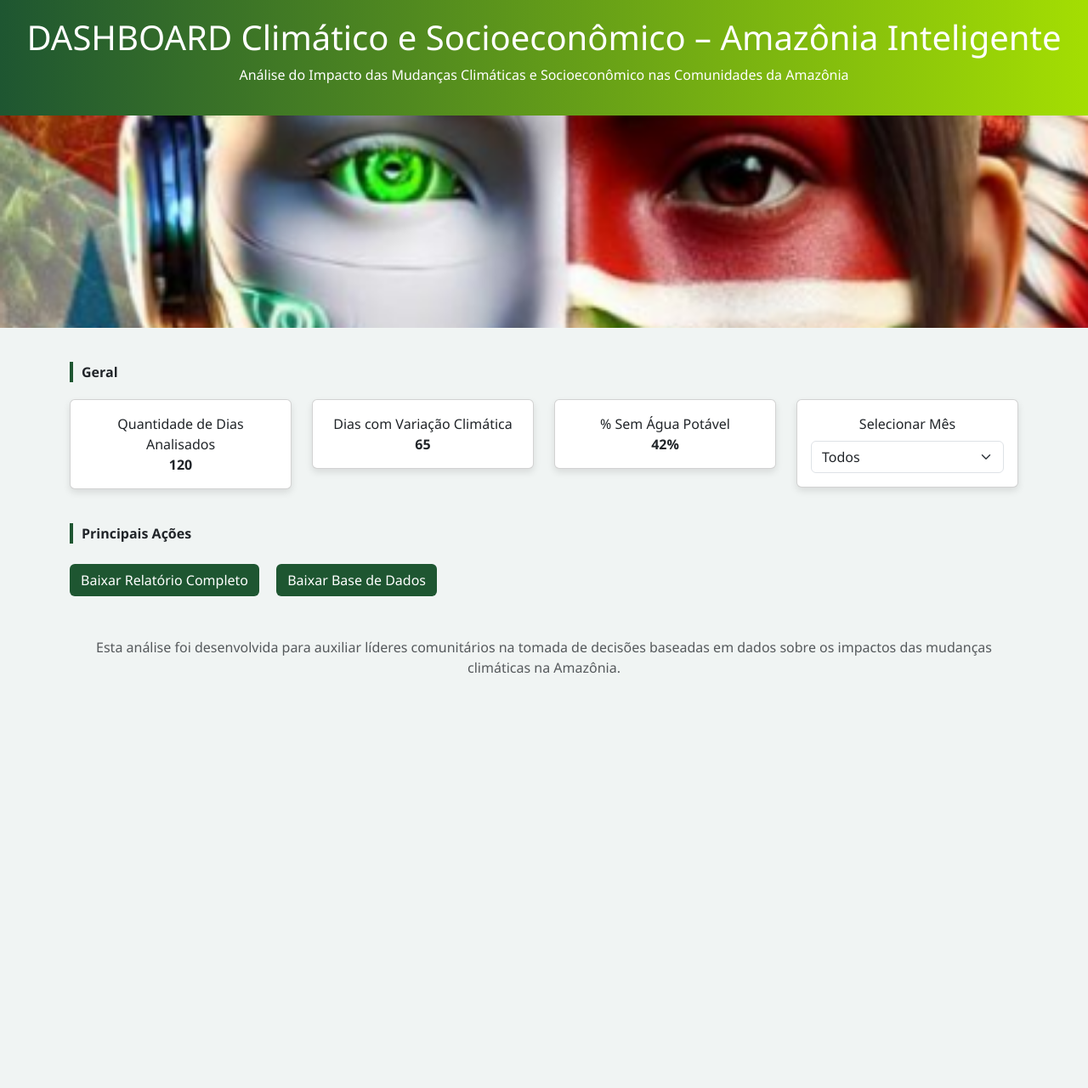
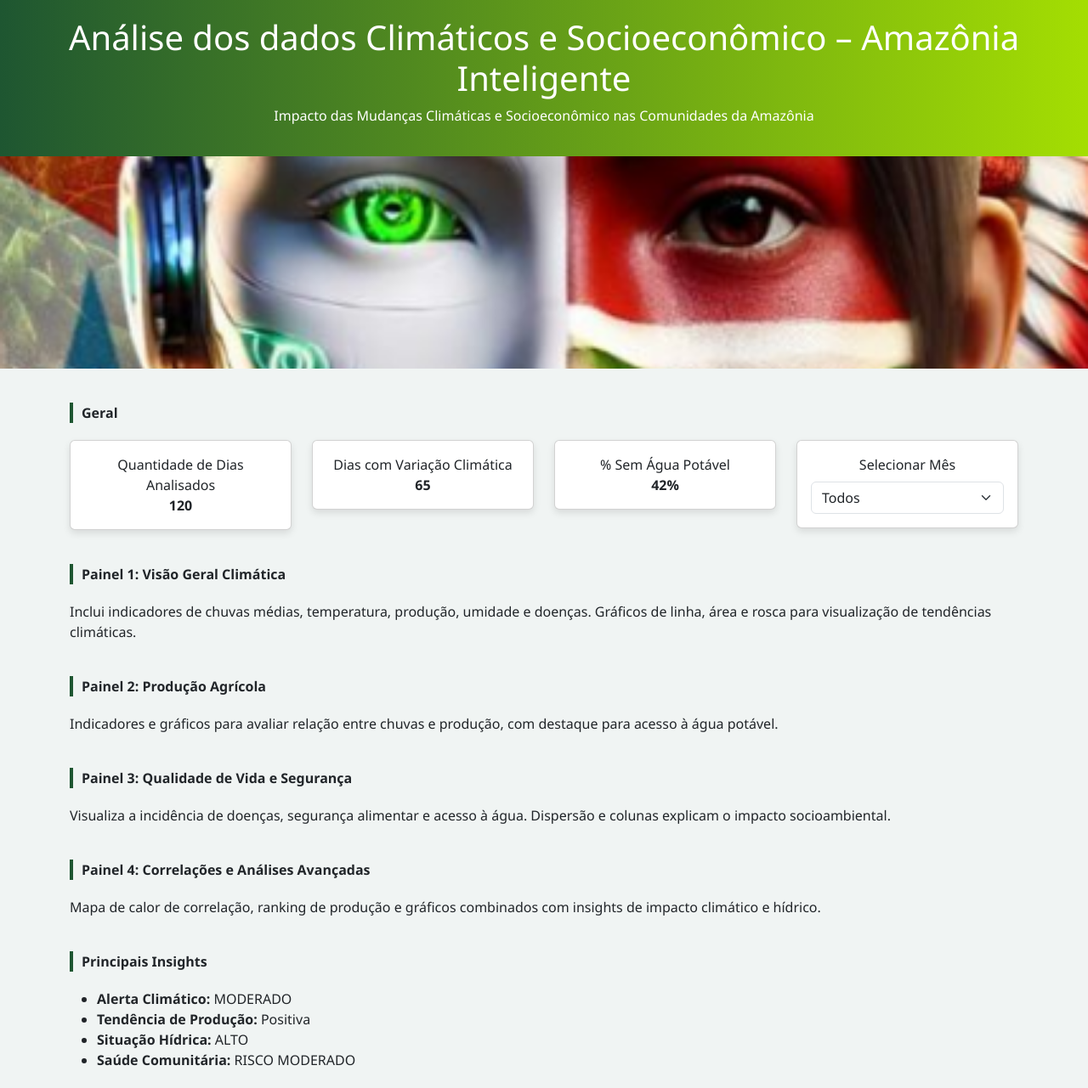
Before and after one commit to jjuniorlopes/dashboard-amazonia, a plain HTML site: page index.html in a window 1280 px wide. Shown: the top 1281 px of the page at 85% size. Before the commit the page ends 800 px from the top, so only its background shows below. Drawn offline with nearby package versions, Linux system fonts and the light colour scheme.

Commit message:
Update index.html

```diff
--- a/index.html
+++ b/index.html
@@ -4,7 +4,7 @@
 <head>
   <meta charset="UTF-8" />
   <meta name="viewport" content="width=device-width, initial-scale=1.0" />
-  <title>DASHBOARD Climático e Socioeconômico – Amazônia Inteligente</title>
+  <title>Análise dos dados Climáticos e Socioeconômico – Amazônia Inteligente</title>
   <link href="https://cdn.jsdelivr.net/npm/bootstrap@5.3.0/dist/css/bootstrap.min.css" rel="stylesheet" />
   <style>
     body {
@@ -40,8 +40,8 @@
 </head>
 <body>
   <div class="header">
-    <h1>DASHBOARD Climático e Socioeconômico – Amazônia Inteligente</h1>
-    <p>Análise do Impacto das Mudanças Climáticas e Socioeconômico nas Comunidades da Amazônia</p>
+    <h1>Análise dos dados Climáticos e Socioeconômico – Amazônia Inteligente</h1>
+    <p>Impacto das Mudanças Climáticas e Socioeconômico nas Comunidades da Amazônia</p>
   </div>
 
   <img src="Logo.PNG" alt="Logo Projeto" class="banner-img" />
@@ -49,10 +49,17 @@
   <div class="container">
     <div class="section-title">Geral</div>
     <div class="row text-center mb-4">
-      <div class="col-md-3"><div class="card p-3">Quantidade de Dias Analisados<br /><strong>120</strong></div></div>
-      <div class="col-md-3"><div class="card p-3">Dias com Variação Climática<br /><strong>65</strong></div></div>
-      <div class="col-md-3"><div class="card p-3">% Sem Água Potável<br /><strong>42%</strong></div></div>
-      <div class="col-md-3"><div class="card p-3">
+      <div class="col-md-3">
+        <div class="card p-3">Quantidade de Dias Analisados<br /><strong>120</strong></div>
+      </div>
+      <div class="col-md-3">
+        <div class="card p-3">Dias com Variação Climática<br /><strong>65</strong></div>
+      </div>
+      <div class="col-md-3">
+        <div class="card p-3">% Sem Água Potável<br /><strong>42%</strong></div>
+      </div>
+      <div class="col-md-3">
+        <div class="card p-3">
           Selecionar Mês
           <select class="form-select mt-2">
             <option>Todos</option>
@@ -61,10 +68,30 @@
             <option>Março</option>
             <option>Abril</option>
           </select>
-      </div></div>
+        </div>
+      </div>
     </div>
 
-    <div class="section-title">Principais Ações</div>
+    <div class="section-title">Painel 1: Visão Geral Climática</div>
+    <p>Inclui indicadores de chuvas médias, temperatura, produção, umidade e doenças. Gráficos de linha, área e rosca para visualização de tendências climáticas.</p>
+
+    <div class="section-title">Painel 2: Produção Agrícola</div>
+    <p>Indicadores e gráficos para avaliar relação entre chuvas e produção, com destaque para acesso à água potável.</p>
+
+    <div class="section-title">Painel 3: Qualidade de Vida e Segurança</div>
+    <p>Visualiza a incidência de doenças, segurança alimentar e acesso à água. Dispersão e colunas explicam o impacto socioambiental.</p>
+
+    <div class="section-title">Painel 4: Correlações e Análises Avançadas</div>
+    <p>Mapa de calor de correlação, ranking de produção e gráficos combinados com insights de impacto climático e hídrico.</p>
+
+    <div class="section-title">Principais Insights</div>
+    <ul>
+      <li><strong>Alerta Climático:</strong> MODERADO</li>
+      <li><strong>Tendência de Produção:</strong> Positiva</li>
+      <li><strong>Situação Hídrica:</strong> ALTO</li>
+      <li><strong>Saúde Comunitária:</strong> RISCO MODERADO</li>
+    </ul>
+
     <div class="mt-4">
       <a href="relatorio_analise_clima_socioeconomico.pdf" class="btn btn-relatorio">Baixar Relatório Completo</a>
       <a href="dados_climaticos_socioeconomico_tratado.csv" class="btn btn-relatorio ms-3">Baixar Base de Dados</a>
```
Lines whose indentation alone changed are shown as unchanged.
